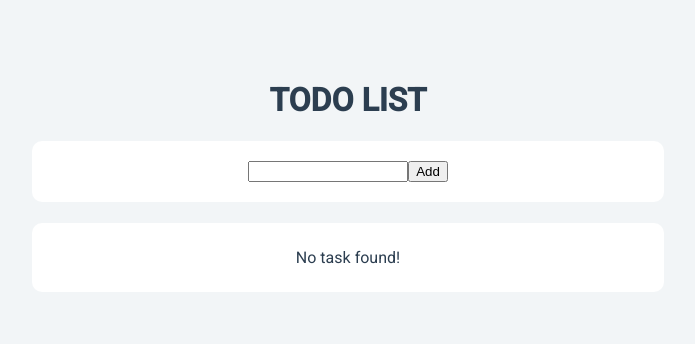
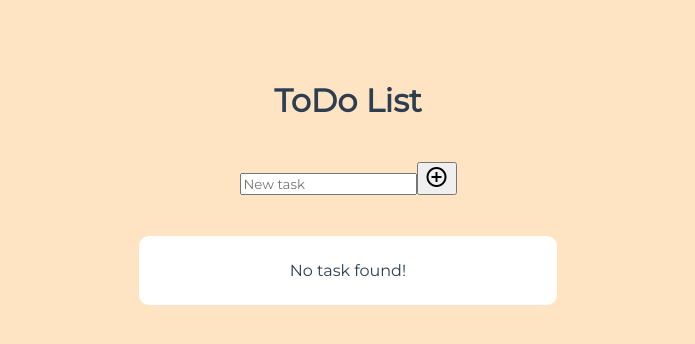
Before and after one commit to nathmotion/training-vue-node, a Vue app in the folder vue-front-app/: page / in a window 1280 px wide. Shown: the top 344 px of the page, without its empty margins (292-987 px from the left). Built offline with nearby package versions, Linux system fonts and the light colour scheme.

Commit message:
Clear input field after adding a task, added empty label submit prevent, and some CSS

```diff
--- a/vue-front-app/public/index.html
+++ b/vue-front-app/public/index.html
@@ -6,7 +6,7 @@
     <meta name="viewport" content="width=device-width,initial-scale=1.0">
     <link rel="icon" href="<%= BASE_URL %>favicon.ico">
     <link rel="stylesheet" href="https://fonts.googleapis.com/icon?family=Material+Icons">
-    <link href="https://fonts.googleapis.com/css2?family=Roboto:wght@400;500&display=swap" rel="stylesheet">
+    <link href="https://fonts.googleapis.com/css2?family=Montserrat&display=swap" rel="stylesheet">
     <title><%= htmlWebpackPlugin.options.title %></title>
 </head>
 <body>
--- a/vue-front-app/src/App.vue
+++ b/vue-front-app/src/App.vue
@@ -1,5 +1,5 @@
 <template>
-  <h1> TODO LIST </h1>
+  <h1> ToDo List </h1>
   <div class="content">
     <task-form @add-task="addTask"/>
     <task-list :tasks="tasks" @delete-task="deleteTask"/>
@@ -41,7 +41,7 @@ export default {
 
 <style>
 #app {
-  font-family: 'Roboto', sans-serif;
+  font-family: 'Montserrat', sans-serif;
   -webkit-font-smoothing: antialiased;
   -moz-osx-font-smoothing: grayscale;
   text-align: center;
@@ -52,7 +52,7 @@ export default {
 }
 
 body {
-  background-color: #f2f5f7;
+  background-color: bisque;
 }
 
 .content {
--- a/vue-front-app/src/components/TaskForm.vue
+++ b/vue-front-app/src/components/TaskForm.vue
@@ -1,8 +1,9 @@
 <template>
   <div id="task-form">
     <form @submit.prevent="handleSubmit">
-      <input v-model="task.label" type="text" class=" input-task"/>
-      <button class="button-add">Add</button>
+      <input class="input-task" type="text" v-model="task.label" placeholder="New task">
+      <button class="button-add"><span class="material-icons">add_circle_outline</span></button>
+      <p class="error-message" v-if="error">❗Please fill out all required fields</p>
     </form>
   </div>
 </template>
@@ -12,14 +13,26 @@ export default {
   name: "task-form",
   data() {
     return {
+      error: false,
       task: {
         label: ''
       }
     }
   },
+  computed: {
+  invalidLabel() {
+    return this.task.label === ''
+    },
+  },
   methods: {
     handleSubmit() {
+      if (this.invalidLabel) {
+        this.error = true
+        return
+      }
       this.$emit('add-task', this.task)
+      this.task.label = ''
+      this.error = false
     }
   }
 }
@@ -27,20 +40,25 @@ export default {
 
 <style scoped>
 .button-add {
+  align-content: center;
   cursor: pointer;
 }
 
 .input-task {
-  font-family: 'Roboto', sans-serif;
+  font-family: 'Montserrat', sans-serif;
+}
+
+.error-message {
+    color: #d33c40;
+    font-size: 70%;
 }
 
 #task-form {
   width: 50%;
-  background-color: #FFFFFF;
   padding-top: 20px;
   padding-bottom: 20px;
   border-radius: 10px;
-  font-family: 'Roboto', sans-serif;
+  font-family: 'Montserrat', sans-serif;
 
 }
 </style>
--- a/vue-front-app/src/components/TaskList.vue
+++ b/vue-front-app/src/components/TaskList.vue
@@ -1,6 +1,6 @@
 <template>
   <div id="task-list">
-    <p v-if="tasks.length < 1" class="empty-table task-item"> No task found!</p>
+    <p v-if="tasks.length < 1" class="empty-table task-item">No task found!</p>
     <ul v-else class="list-task">
       <li v-for="task in tasks" :key="task.id" class="task-item">
         <div class="task-part-left">
@@ -28,7 +28,7 @@ export default {
 
 <style scoped>
 #task-list {
-  width: 50%;
+  width: 33%;
 }
 
 .list-task {
@@ -42,6 +42,8 @@ export default {
 }
 
 .button-delete {
+  background-color: red;
+  color: #FFFFFF;
   cursor: pointer;
 }
 
@@ -51,11 +53,11 @@ ul.list-task {
 }
 
 li.task-item {
-  padding: 25px 25px 18px 25px;
+  padding: 10px 20px 12px 15px;
   display: flex;
   justify-content: space-between;
   margin-bottom: 8px;
-  font-family: 'Roboto', sans-serif;
+  font-family: 'Montserrat', sans-serif;
 }
 
 .task-part-left {
```
